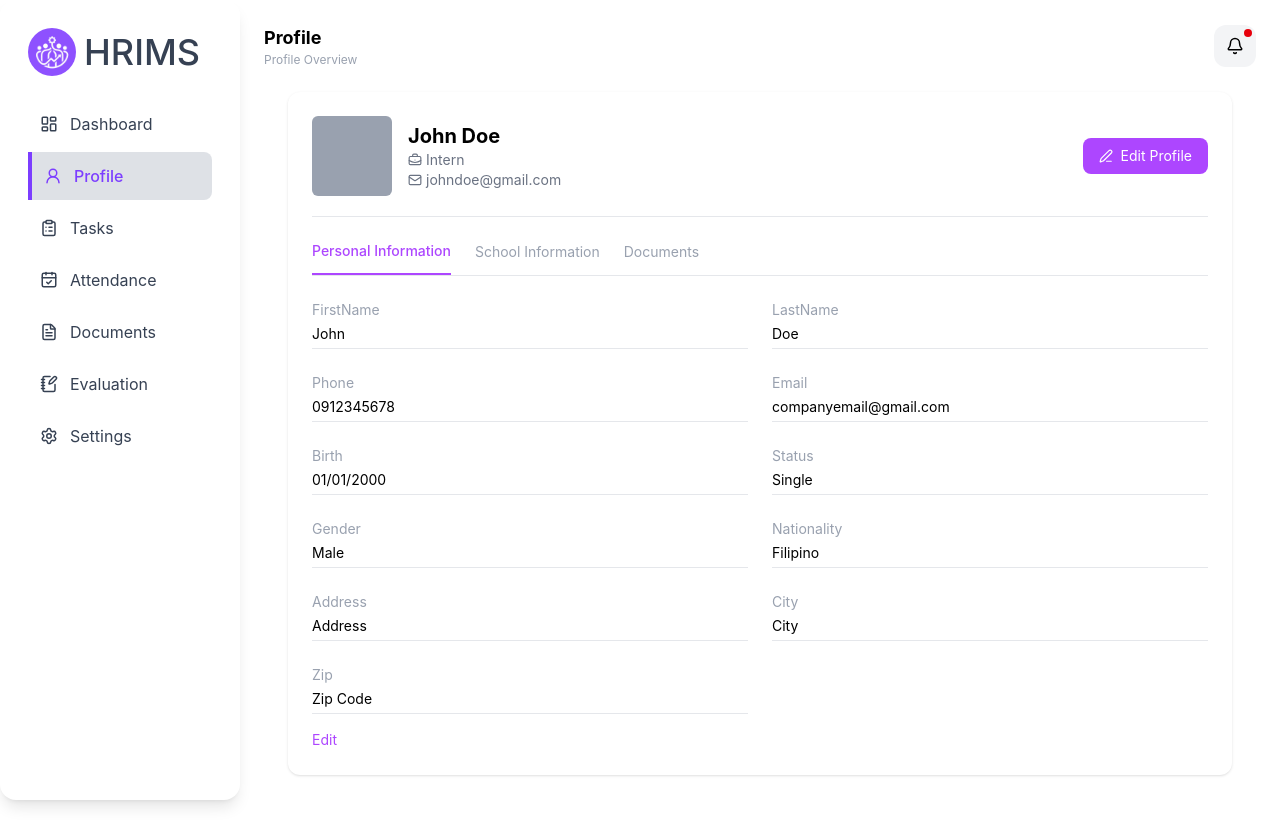
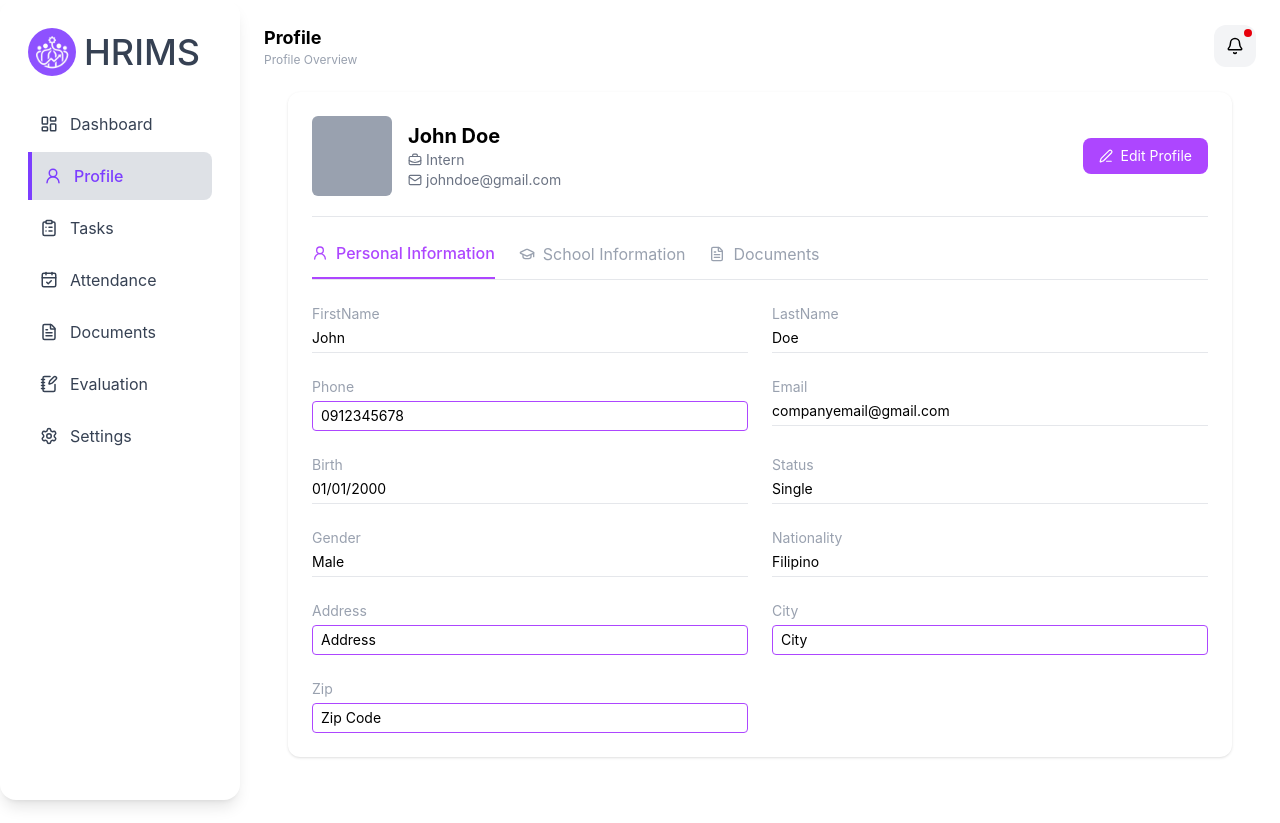
Before and after one commit to dev-St0ic/HR-Internship-Management-System, a React (Vite) app in the folder frontend-hrms/: page /intern/profile in a window 1280 px wide. Both pictures are taken after a click on the button "Edit Profile". Built offline with nearby package versions, Linux system fonts and the light colour scheme.

Commit message:
Matched the design of the figma file

```diff
--- a/frontend-hrms/src/common/components/profile/Documents.jsx
+++ b/frontend-hrms/src/common/components/profile/Documents.jsx
@@ -2,19 +2,20 @@ import { Eye, Download } from "lucide-react";
 import DragDropUpload from "../../../portals/interns/components/DragDropUpload";
 
 export default function Documents({ user, mode }) {
-  const files = user?.documets || [];
+  const files = user?.documents || [];
 
   return (
     <div className="space-y-4">
+      {console.log("User: ", user)}
       {/* File List */}
-      <div className="grid grid-cols-4 gap-2">
+      <div className="grid grid-cols-3 gap-2">
         {files.length > 0 ? (
           files.map((file, index) => (
             <div
               key={index}
               className="flex justify-between items-center border border-gray-200 px-4 py-3 rounded-lg"
             >
-              <span className="text-sm">{file}</span>
+              <span className="text-sm truncate max-w-30">{file}</span>
 
               <div className="flex gap-2">
                 <button className="p-1 hover:bg-gray-100 rounded">
@@ -28,7 +29,9 @@ export default function Documents({ user, mode }) {
             </div>
           ))
         ) : (
-          <p className="text-gray-400 text-sm">No Documents Uploaded!</p>
+          <p className="col-span-4 text-center text-gray-400 text-sm py-4">
+            No Documents Uploaded!
+          </p>
         )}
       </div>
 
@@ -37,7 +40,7 @@ export default function Documents({ user, mode }) {
         <DragDropUpload
           label="Upload Missing Files"
           onUpload={(file) => {
-            console.log("Uploede: ", file);
+            console.log("Uploaded: ", file);
 
             //This is where the backend hook will be placed
             //POST /users/:id/documents
--- a/frontend-hrms/src/common/components/profile/PersonalInformation.jsx
+++ b/frontend-hrms/src/common/components/profile/PersonalInformation.jsx
@@ -1,24 +1,21 @@
-import { useState } from "react";
-
-export default function PersonalInformation({ user, mode }) {
-  const [isEditing, setIsEditing] = useState(false);
-
+export default function PersonalInformation({ user, mode, isEditing }) {
   const editableFields = ["phone", "address", "city", "zip"];
+  const canEdit = mode === "intern";
 
   return (
     <div>
       <div className="grid grid-cols-2 gap-6 text-sm">
-        {Object.entries(user.personal).map(([Key, value]) => {
-          const isEditable = editableFields.includes(Key);
+        {Object.entries(user?.personal || {}).map(([key, value]) => {
+          const isEditable = editableFields.includes(key);
 
           return (
-            <div key={Key}>
-              <p className="text-gray-400 mb-1 capitalize">{Key}</p>
+            <div key={key}>
+              <p className="text-gray-400 mb-1 capitalize">{key}</p>
 
-              {isEditing && isEditable ? (
+              {isEditing && isEditable && canEdit ? (
                 <input
                   defaultValue={value}
-                  className="border rounded px-2 py-1 w-full"
+                  className="border border-purple-500 rounded px-2 py-1 w-full"
                 />
               ) : (
                 <p className="border-b border-gray-200 pb-1">{value}</p>
@@ -27,19 +24,6 @@ export default function PersonalInformation({ user, mode }) {
           );
         })}
       </div>
-
-      {/* Edit button only for interns and when not editing */}
-      {mode === "intern" && (
-        <button
-          onClick={() => setIsEditing(!isEditing)}
-          className="mt-4 text-sm text-purple-500"
-        >
-          {isEditing ? "Save Changes" : "Edit"}
-        </button>
-      )}
-
-      {/* This is where the backend hook will go */}
-      {/*PUT/users/:id */}
     </div>
   );
 }
--- a/frontend-hrms/src/common/components/profile/ProfileHeader.jsx
+++ b/frontend-hrms/src/common/components/profile/ProfileHeader.jsx
@@ -1,6 +1,6 @@
 import { BriefcaseBusiness, Mail, PenLine } from "lucide-react";
 
-export default function ProfileHeader({ user, mode, activeTab }) {
+export default function ProfileHeader({ user, mode, activeTab, onEdit }) {
   return (
     <div className="flex justify-between items-center pb-5 border-b border-gray-200 ">
       <div className="flex items-center gap-4">
@@ -21,7 +21,10 @@ export default function ProfileHeader({ user, mode, activeTab }) {
 
       {/* This is only for intern and when the personal tab is active */}
       {mode === "intern" && activeTab === "personal" && (
-        <button className="flex items-center gap-2 px-4 py-2 text-sm bg-purple-500 text-white rounded-lg hover:text-purple-500 hover:bg-white transition">
+        <button
+          onClick={onEdit}
+          className="flex items-center gap-2 px-4 py-2 text-sm bg-purple-500 text-white rounded-lg hover:text-purple-500 hover:bg-white transition"
+        >
           <PenLine size={14} />
           Edit Profile
         </button>
--- a/frontend-hrms/src/common/components/profile/ProfileTabs.jsx
+++ b/frontend-hrms/src/common/components/profile/ProfileTabs.jsx
@@ -1,27 +1,31 @@
+import { User2, GraduationCap, FileText } from "lucide-react";
+
 export default function ProfileTabs({ tabs, activeTab, setActiveTab }) {
-  const labels = {
-    personal: "Personal Information",
-    school: "School Information",
-    documents: "Documents",
+  const config = {
+    personal: { label: "Personal Information", icon: User2 },
+    school: { label: "School Information", icon: GraduationCap },
+    documents: { label: "Documents", icon: FileText },
   };
 
   return (
     <div className="flex gap-6 border-b border-gray-200">
       {tabs.map((tab) => {
         const isActive = activeTab === tab;
+        const Icon = config[tab].icon;
 
         return (
           <button
             key={tab}
             onClick={() => setActiveTab(tab)}
-            className={`pb-3 text-sm
+            className={`flex items-center justify-center gap-2 pb-3 transition
                         ${
                           isActive
                             ? "border-b-2 border-purple-500 text-purple-500 font-medium"
                             : "text-gray-400 hover:text-gray-700"
                         }`}
           >
-            {labels[tab]}
+            <Icon size={16} />
+            {config[tab].label}
           </button>
         );
       })}
--- a/frontend-hrms/src/common/components/profile/ProfileView.jsx
+++ b/frontend-hrms/src/common/components/profile/ProfileView.jsx
@@ -8,6 +8,7 @@ import Documents from "./Documents";
 
 export default function ProfileView({ user, mode = "intern" }) {
   const [activeTab, setActiveTab] = useState("personal");
+  const [isEditing, setIsEditing] = useState(false);
 
   const tabs =
     mode === "intern"
@@ -17,7 +18,12 @@ export default function ProfileView({ user, mode = "intern" }) {
   return (
     <div className="bg-white rounded-xl shadow p-6">
       {/* Profile Header */}
-      <ProfileHeader user={user} mode={mode} activeTab={activeTab} />
+      <ProfileHeader
+        user={user}
+        mode={mode}
+        activeTab={activeTab}
+        onEdit={() => setIsEditing(!isEditing)}
+      />
 
       <div className="flex gap-6 mt-6">
         {/* HR-Admin & HR-Staff Sidebar */}
@@ -34,7 +40,11 @@ export default function ProfileView({ user, mode = "intern" }) {
           {/* Tab Content */}
           <div className="mt-6">
             {activeTab === "personal" && (
-              <PersonalInformation user={user} mode={mode} />
+              <PersonalInformation
+                user={user}
+                mode={mode}
+                isEditing={isEditing}
+              />
             )}
             {activeTab === "school" && mode === "intern" && (
               <SchoolInformation user={user} />
```
